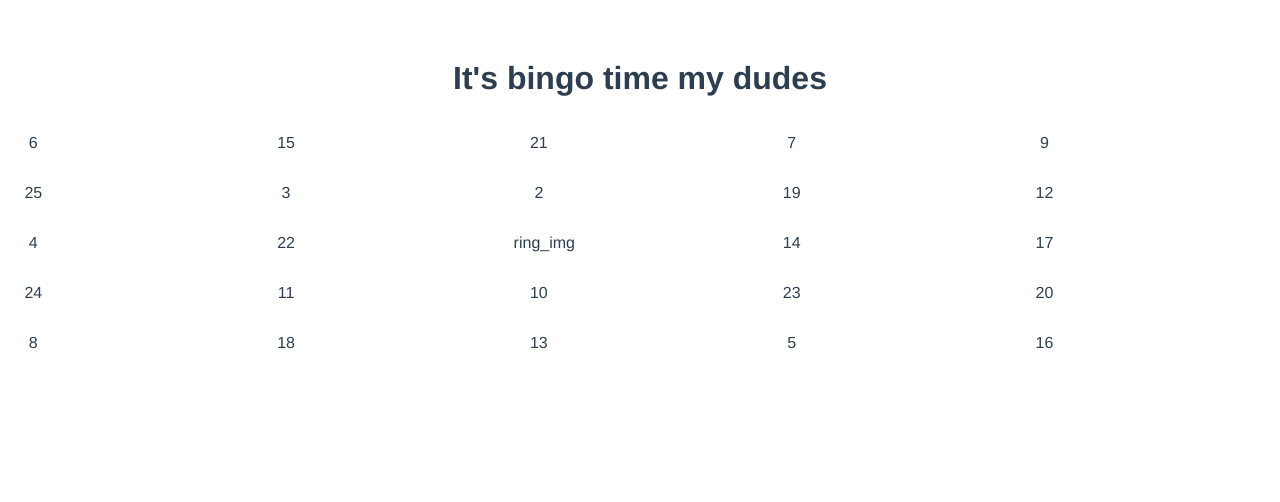
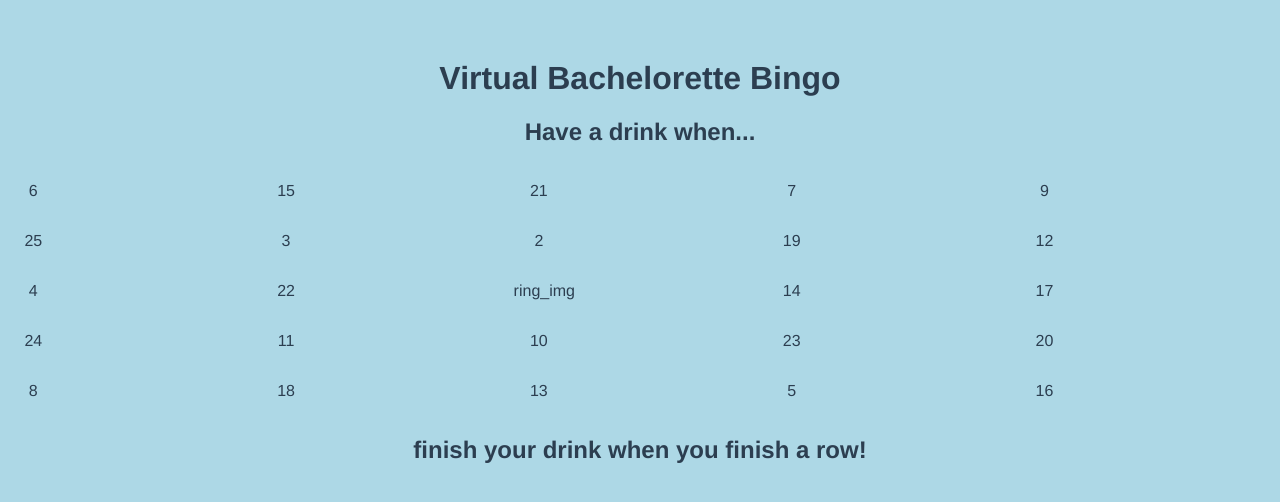
Before and after one commit to LeahGabrielle/wedding-bingo, a Vue app: page / in a window 1280 px wide. Shown: the top 502 px of the page. Built offline with nearby package versions, Linux system fonts and the light colour scheme.

Commit message:
add text

```diff
--- a/src/App.vue
+++ b/src/App.vue
@@ -1,6 +1,9 @@
 <template>
   <div id="app">
+  <h1>Virtual Bachelorette Bingo</h1>
+  <h2>Have a drink when...</h2>
     <BingoSheet/>
+    <h2>finish your drink when you finish a row!</h2>
   </div>
 </template>
 
--- a/src/components/BingoSheet.vue
+++ b/src/components/BingoSheet.vue
@@ -1,5 +1,4 @@
 <template>
-   <h1>It's bingo time my dudes</h1>
    <div class="sheet">
       <div class="tile" v-for="i in 12" :key="i">
          <BingoTile v-bind:text="pickTileText()"></BingoTile>
@@ -67,4 +66,7 @@ import BingoTile from './BingoTile.vue'
 .tile{
    width: 20%;
 }
+body{
+background-color:lightblue;
+}
 </style>
```
